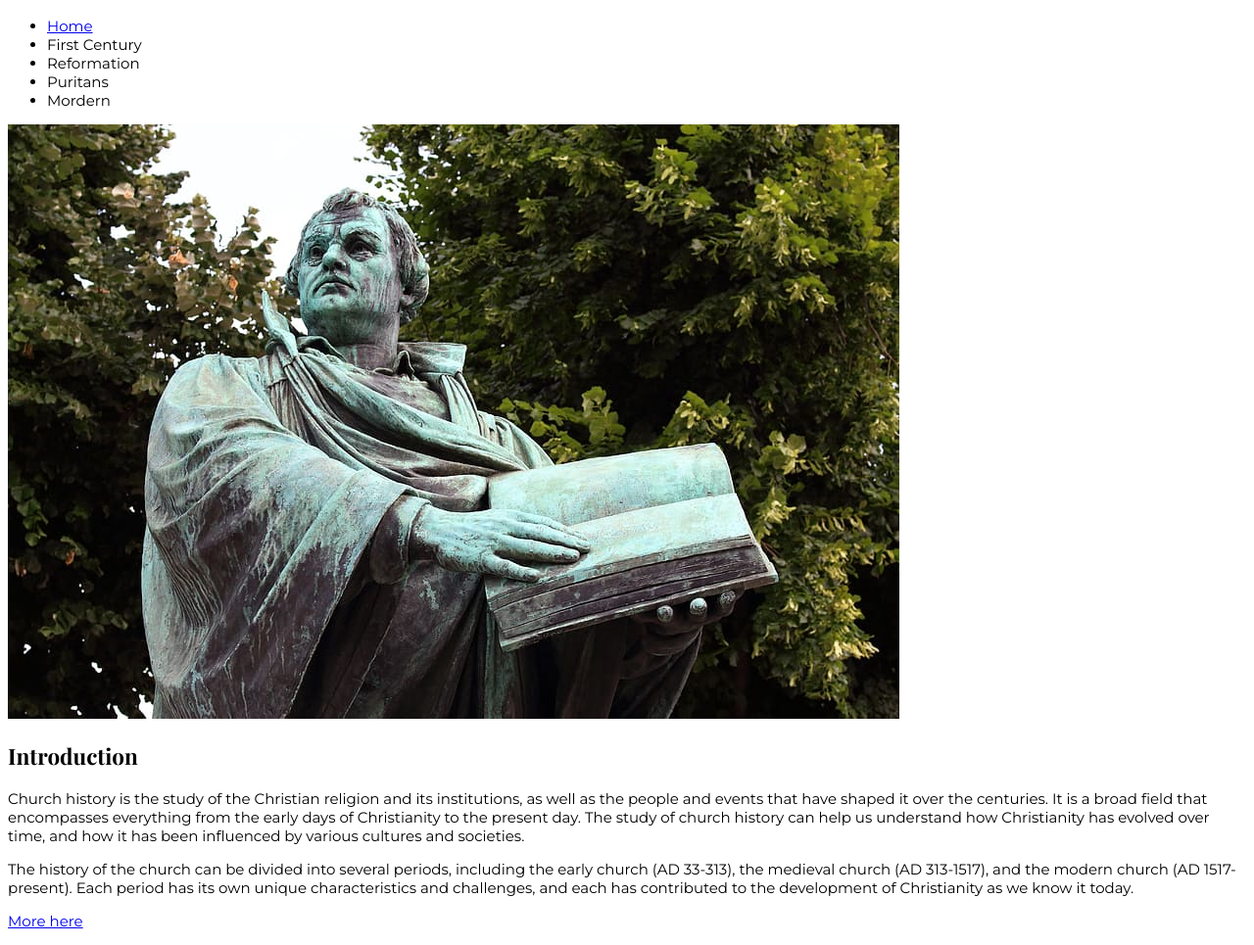
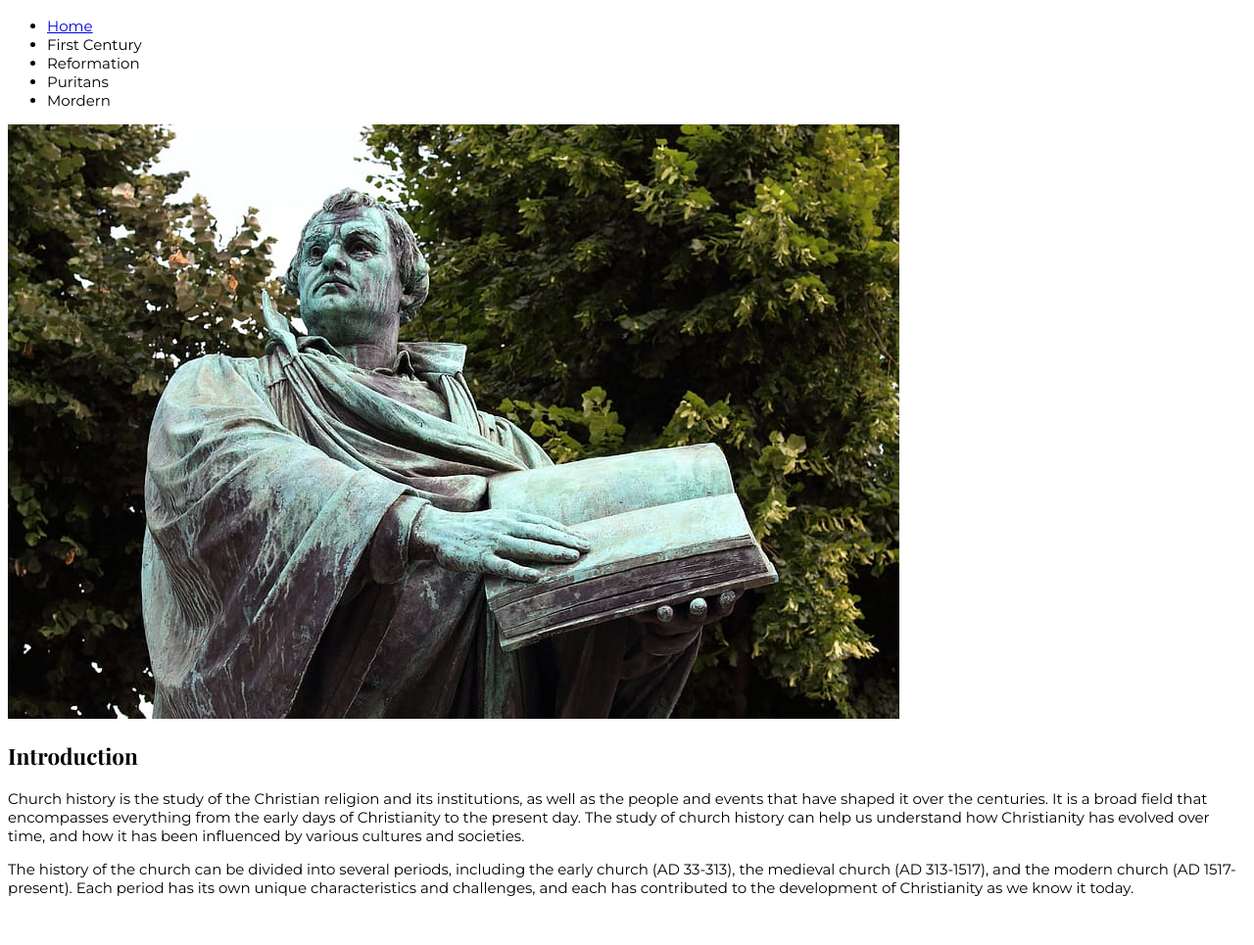
Before and after one commit to hirwaNkevin/church-history, a plain HTML site: page index.html in a window 1280 px wide. Shown: the part 63-1028 px from the top of the page at 98% size. After the commit the page ends 994 px from the top, so only its background shows below. Drawn offline with nearby package versions, Linux system fonts and the light colour scheme.

Commit message:
remove read more link

```diff
--- a/index.html
+++ b/index.html
@@ -36,9 +36,6 @@
       church (AD 313-1517), and the modern church (AD 1517-present). Each period has its own unique characteristics and
       challenges, and each has contributed to the development of Christianity as we know it today.
     </p>
-    <p>
-      <a href="https://en.wikipedia.org/wiki/History_of_Protestantism">More here</a>
-    </p>
 
   </main>
 
```
